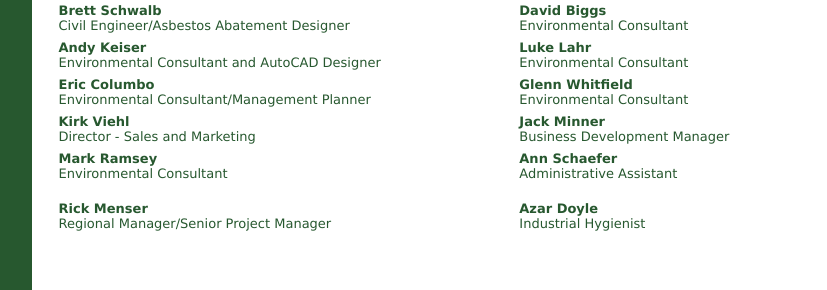
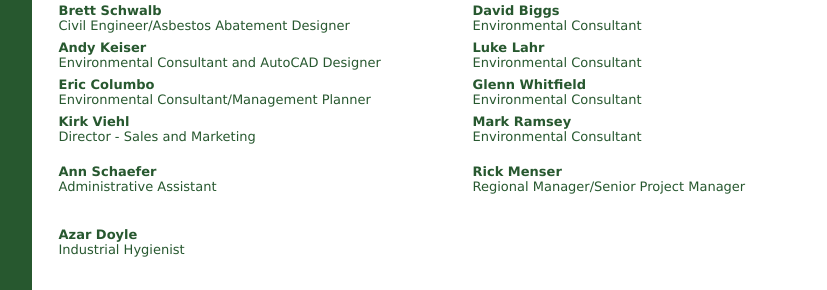
Before and after one commit to flintory5/f_env, a plain HTML site: page ourteam.html in a window 1280 px wide. Shown: the part 454-744 px from the top of the page, 208-1035 px from the left. Drawn offline with Linux system fonts and the light colour scheme.

Commit message:
updated ourteam.html to remove Minner

```diff
--- a/ourteam.html
+++ b/ourteam.html
@@ -165,19 +165,18 @@ function MM_swapImage() { //v3.0
             <tr>
               <td class="body_normal"><strong>Kirk Viehl</strong> <br />
                 Director - Sales and Marketing </td>
-              <td class="body_normal"><strong>Jack Minner</strong> <br />
-                Business Development Manager </td>
+              <td class="body_normal"><strong>Mark Ramsey</strong> <br />
+Environmental Consultant </td>
             </tr>
             <tr>
-              <td class="body_normal"><strong>Mark Ramsey</strong> <br />
-Environmental Consultant </td>
               <td class="body_normal"><strong>Ann Schaefer</strong> <br />
 Administrative Assistant </td>
-            </tr>
-            <tr>
               <td class="body_normal"><p><strong>Rick  Menser<br />
               </strong> Regional Manager/Senior Project Manager</p>
                 </td>
+            </tr>
+            <tr>
+
               <td class="body_normal"><p><strong>Azar  Doyle<br />
               </strong>Industrial Hygienist</p>
                 </td>
```
